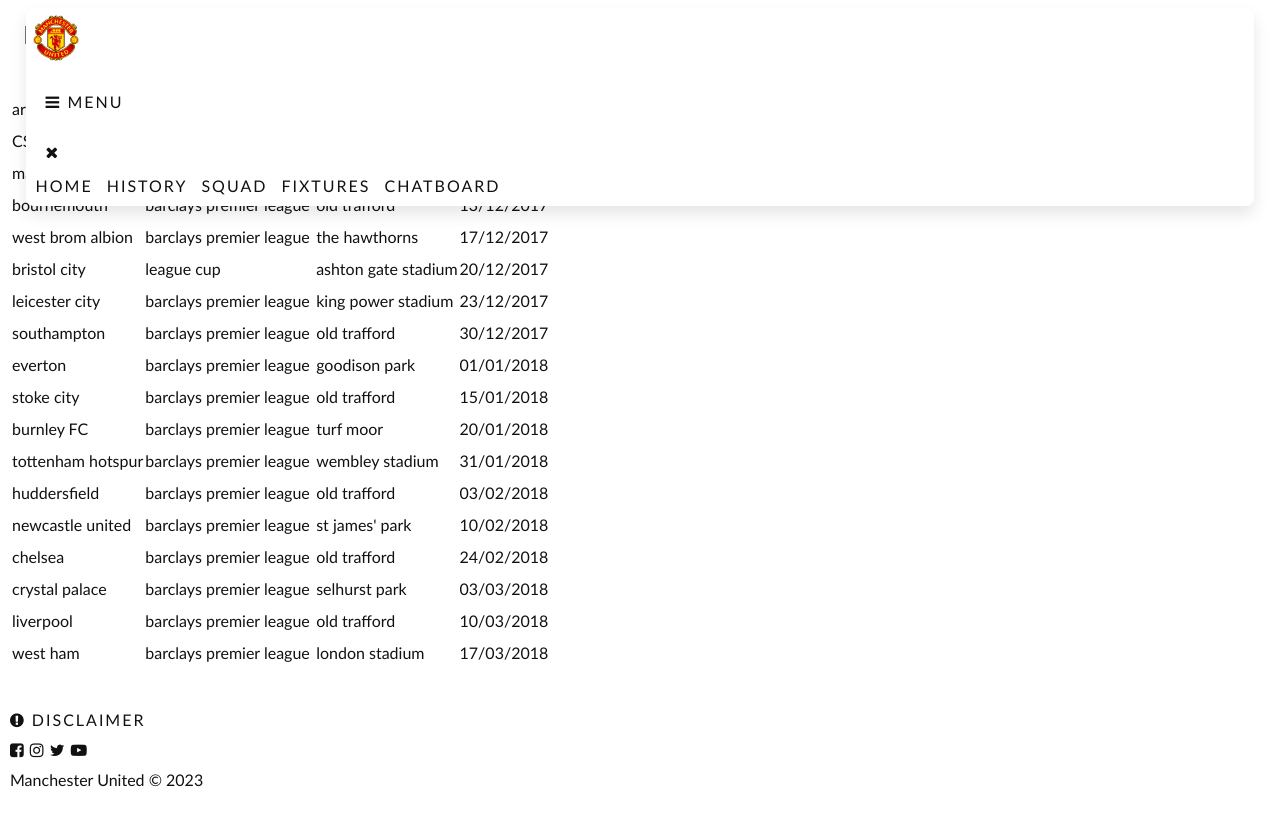
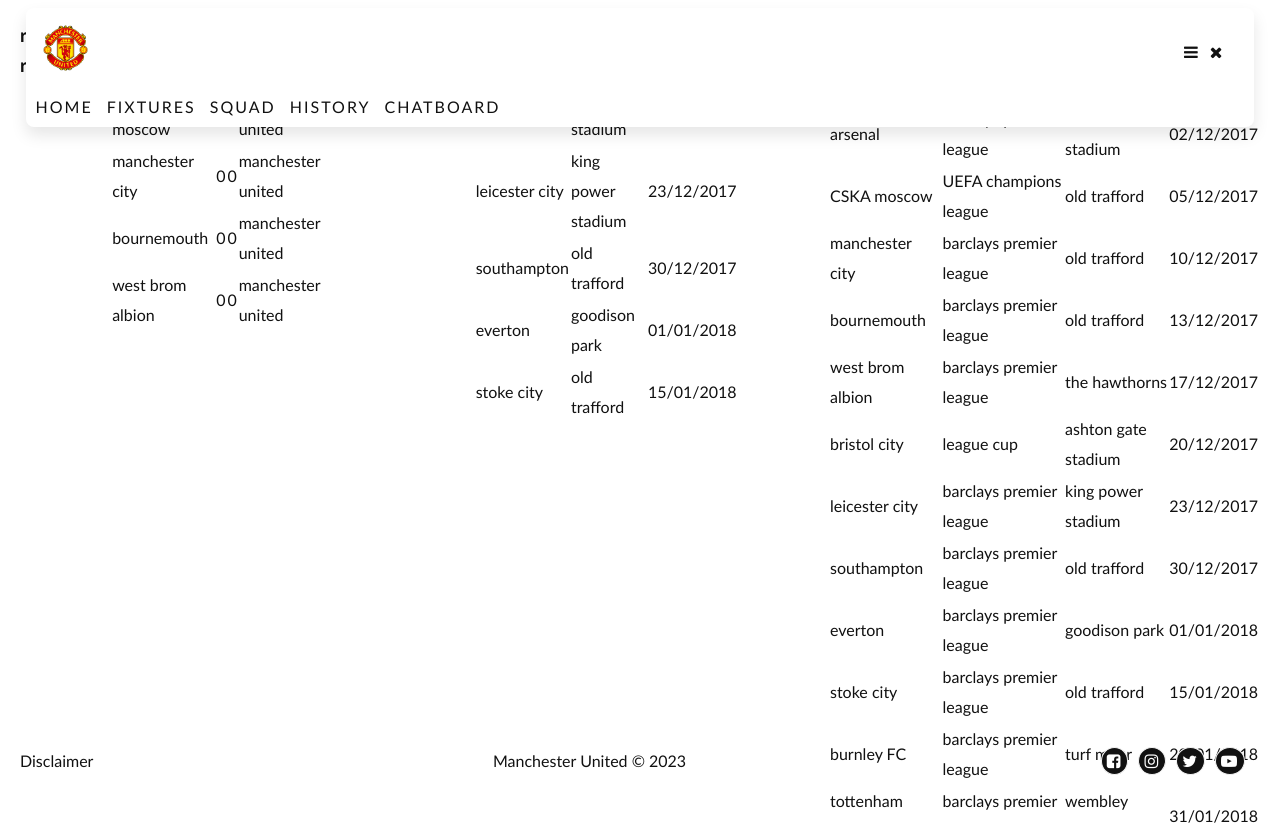
Before and after one commit to tiWebCoder/Manchester_United, a plain HTML site: page fixtures.html in a window 1280 px wide. Shown: the top 823 px of the page. Before the commit the page ends 800 px from the top, so only its background shows below. Drawn offline with Linux system fonts and the light colour scheme.

Commit message:
Update fixtures.html

```diff
--- a/fixtures.html
+++ b/fixtures.html
@@ -2,9 +2,9 @@
 <html lang="en">
 	<head>
 		<title>Fixtures</title>
-        <link rel="stylesheet" href="unitedStyle.css"/>
+		<link rel="stylesheet" href="unitedStyle.css">
 		<script src="unitedScript.js"></script>
-		<link rel="shortcut icon" href="Images/logo.png"/>
+		<link rel="shortcut icon" href="Images/logo.png">
 		<link rel="stylesheet" href="https://cdnjs.cloudflare.com/ajax/libs/font-awesome/4.7.0/css/font-awesome.min.css">
 		<meta name="viewport" content="width=device-width, initial-scale=1.0">
 		<meta charset="UTF-8">
@@ -14,30 +14,117 @@
 
 		<!--Header-->
 		<header>
+			<div class="container">
 				<a href="index.html"><img src="Images/logo.png" alt="logo" id="logo"></a>
 
-			<div class="container container-controls">
-				<a class="controls" id="menu-icon" onclick="openMenu()"><i class="fa fa-bars"></i> <span>menu</span></a>
+				<div class="container-controls" id="menu-controls">
+					<a class="controls fa fa-bars" id="menu-icon" onclick="openMenu()"></a>
+					<a class="controls fa fa-times" id="close-icon" onclick="closeMenu()"></a>
+				</div>
 			</div>
 
 			<!--Menu-->
 			<nav id="menu">
-				<div class="container container-controls">
-					<a class="controls" id="close-button" onclick="closeContent()"><i class="fa fa-times"></i></a>
-				</div>
-
-				<a href="index.html">Home</a>
-				<a href="history.html">History</a>
-				<a href="squad.html">Squad</a>
-				<a href="fixtures.html">Fixtures</a>
-				<a href="chatBoard.html">Chatboard</a>
+				<a href="index.html">home</a>
+				<a href="fixtures.html">fixtures</a>
+				<a href="squad.html">squad</a>
+				<a href="history.html">history</a>
+				<a href="chatBoard.html">chatboard</a>
 			</nav>
 		</header>
 
 		<!--Main Page Content-->
 		<main>
-			<div class="container">
-				<section class="container-content" id="fixtures-container">
+			<div class="container" id="fixtures-content-container">
+
+				<!--Banner Section-->
+				<section class="container-content" id="banner"></section>
+
+				<!--Recent Fixtures Results-->
+				<section class="container" id="fixtures-recent-results">
+					<h3>recent results</h3>
+
+					<div class="container-content">
+						<table>
+							<tr>
+								<td>arsenal</td>
+								<td>0</td>
+								<td>0</td>
+								<td>manchester united</td>
+							</tr>
+							<tr>
+								<td>CSKA moscow</td>
+								<td>0</td>
+								<td>0</td>
+								<td>manchester united</td>
+							</tr>
+							<tr>
+								<td>manchester city</td>
+								<td>0</td>
+								<td>0</td>
+								<td>manchester united</td>
+							</tr>
+							<tr>
+								<td>bournemouth</td>
+								<td>0</td>
+								<td>0</td>
+								<td>manchester united</td>
+							</tr>
+							<tr>
+								<td>west brom albion</td>
+								<td>0</td>
+								<td>0</td>
+								<td>manchester united</td>
+							</tr>
+						</table>
+					</div>
+				</section>
+
+				<!--Upcoming Fixtures-->
+				<section class="container" id="fixtures-upcoming">
+					<h3>upcoming fixtures</h3>
+
+					<div class="container-content">
+						<table>
+							<thead>
+								<th>opponent</th>
+								<th>stadium</th>
+								<th>date</th>
+							</thead>
+							<tr>
+								<td>bristol city</td>
+								<td>ashton gate stadium</td>
+								<td>20/12/2017</td>
+							</tr>
+							<tr>
+								<td>leicester city</td>
+								<td>king power stadium</td>
+								<td>23/12/2017</td>
+							</tr>
+							<tr>
+								<td>southampton</td>
+								<td>old trafford</td>
+								<td>30/12/2017</td>
+							</tr>
+							<tr>
+								<td>everton</td>
+								<td>goodison park</td>
+								<td>01/01/2018</td>
+							</tr>
+							<tr>
+								<td>stoke city</td>
+								<td>old trafford</td>
+								<td>15/01/2018</td>
+							</tr>
+						</table>
+					</div>
+				</section>
+
+				<!--All Fixtures-->
+				<section class="container" id="fixtures-all">
+					<h3>all fixtures</h3>
+
+					<div class="container-content">
 
 						<!--Fixtures Search Bar-->
 						<div class="container container-controls">
@@ -162,25 +249,24 @@
 							</tr>
 						</table>
 
+					</div>
 				</section>
+
 			</div>
 		</main>
 
 		<!--Footer-->
 		<footer>
-			<div class="container-content">
-                <a id="disclaimer-icon" onclick="viewDisclaimer()"><i class="fa fa-exclamation-circle"></i> <span>disclaimer</span></a>
+			<div class="container">
+				<span id="disclaimer-link" onclick="viewDisclaimer()">Disclaimer</span>
+				<span>Manchester United &copy; 2023</span>
+
+				<div class="container-controls" id="social-media">
+					<a class="controls fa fa-facebook-square" href="https://www.facebook.com/manchesterunited/" target="blank"></a>
+					<a class="controls fa fa-instagram" href="https://www.instagram.com/manchesterunited/?hl=en" target="blank"></a>
+					<a class="controls fa fa-twitter" href="https://twitter.com/ManUtd?ref_src=twsrc%5Egoogle%7Ctwcamp%5Eserp%7Ctwgr%5Eauthor" target="blank"></a>
+					<a class="controls fa fa-youtube-play" href="https://www.youtube.com/channel/UC6yW44UGJJBvYTlfC7CRg2Q" target="blank"></a>
 				</div>
-
-			<div class="container-content">
-				<a href="https://www.facebook.com/manchesterunited/" target="blank"><i class="fa fa-facebook-square"></i></a>
-			    <a href="https://www.instagram.com/manchesterunited/?hl=en" target="blank"><i class="fa fa-instagram"></i></a>
-			    <a href="https://twitter.com/ManUtd?ref_src=twsrc%5Egoogle%7Ctwcamp%5Eserp%7Ctwgr%5Eauthor" target="blank"><i class="fa fa-twitter"></i></a>
-		        <a href="https://www.youtube.com/channel/UC6yW44UGJJBvYTlfC7CRg2Q" target="blank"><i class="fa fa-youtube-play"></i></a>
-			</div>
-
-			<div class="container-content">
-                <span>Manchester United &copy; 2023</span>
 			</div>
 		</footer>
 
```
Lines whose indentation alone changed are shown as unchanged.
